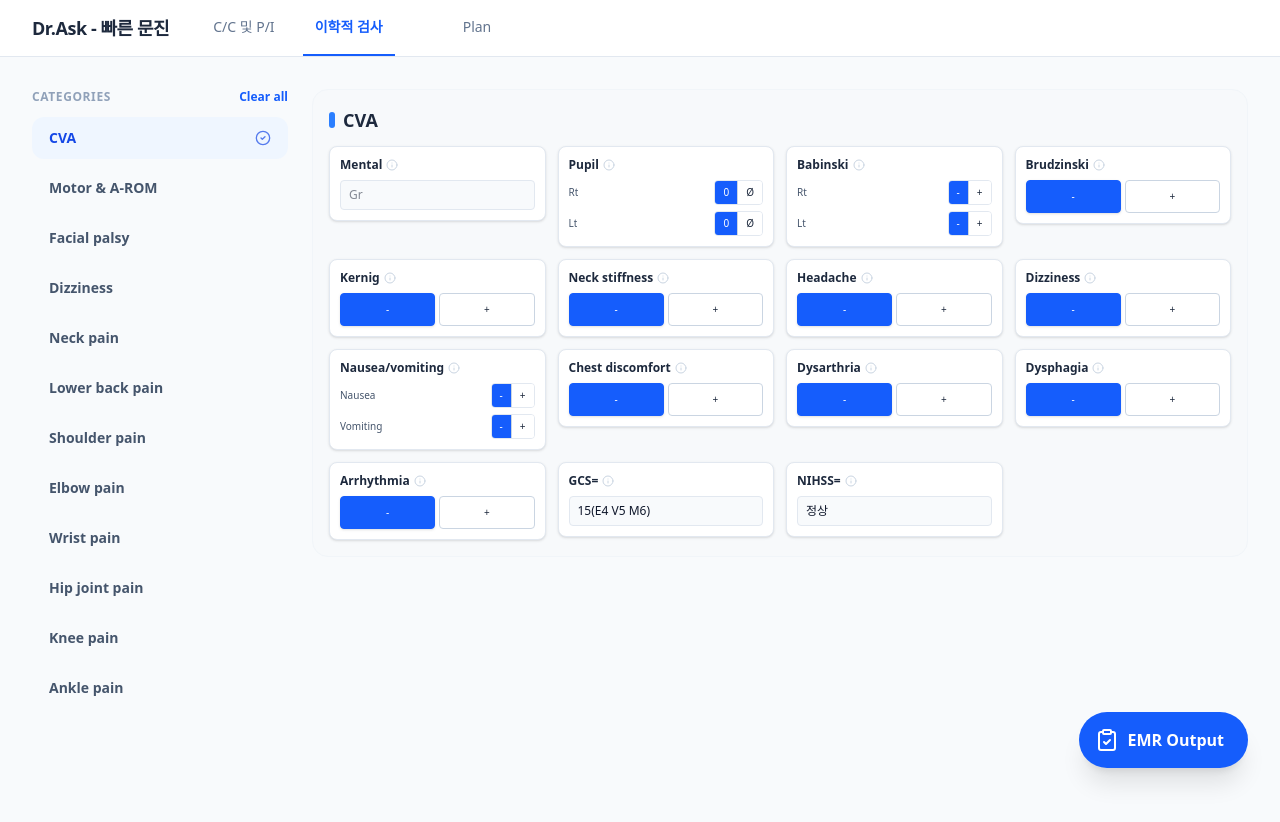
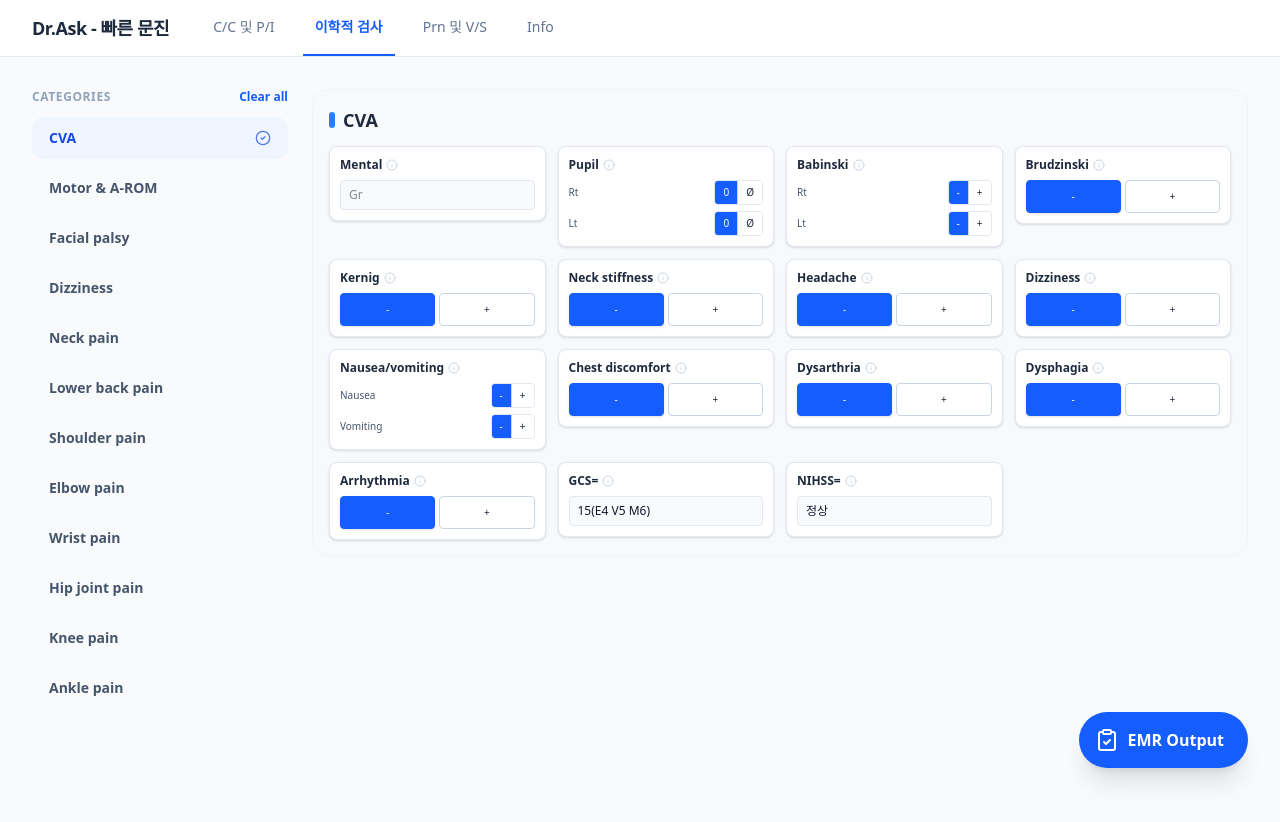
Before and after one commit to PtANyami1/Dr.ask-repo, a React (Vite) app: page / in a window 1280 px wide. Shown: the top 822 px of the page. Built offline with nearby package versions, Linux system fonts and the light colour scheme.

Commit message:
fix: 헤더 메뉴 복구 (Prn 및 V/S, Info)

```diff
--- a/src/components/layout/Header.tsx
+++ b/src/components/layout/Header.tsx
@@ -9,8 +9,8 @@ export const Header: React.FC = () => {
         <nav className="nav-container flex items-center gap-2 md:gap-4 h-full flex-1">
           <button className="nav-item" onClick={() => { alert("아직 작업 중입니다.") }}>C/C 및 P/I</button>
           <button className="nav-item active">이학적 검사</button>
-          <button className="nav-item" onClick={() => { alert("아직 작업 중입니다.") }}></button>
-          <button className="nav-item" onClick={() => { alert("아직 작업 중입니다.") }}>Plan</button>
+          <button className="nav-item" onClick={() => { alert("아직 작업 중입니다.") }}> Prn 및 V/S </button>
+          <button className="nav-item" onClick={() => { alert("아직 작업 중입니다.") }}> Info </button>
         </nav>
       </div>
     </header>
```
